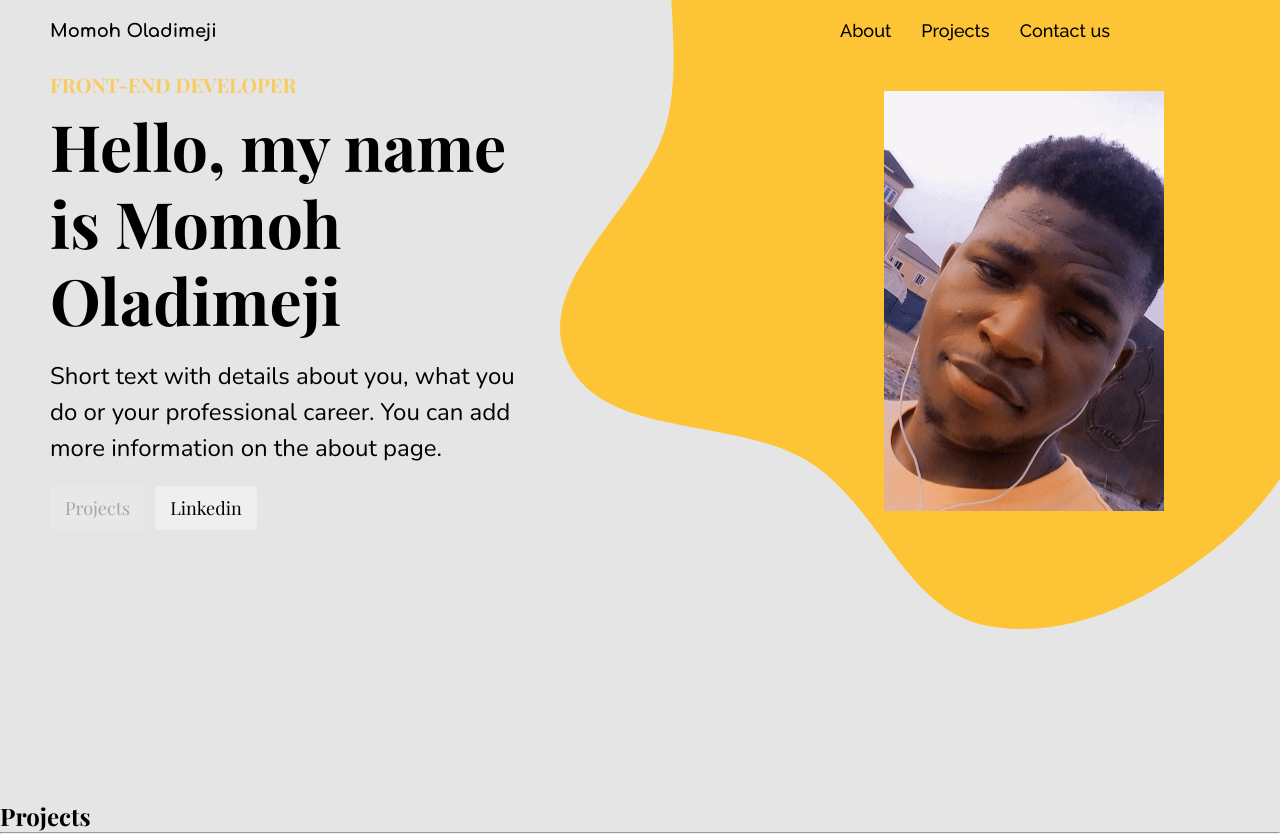
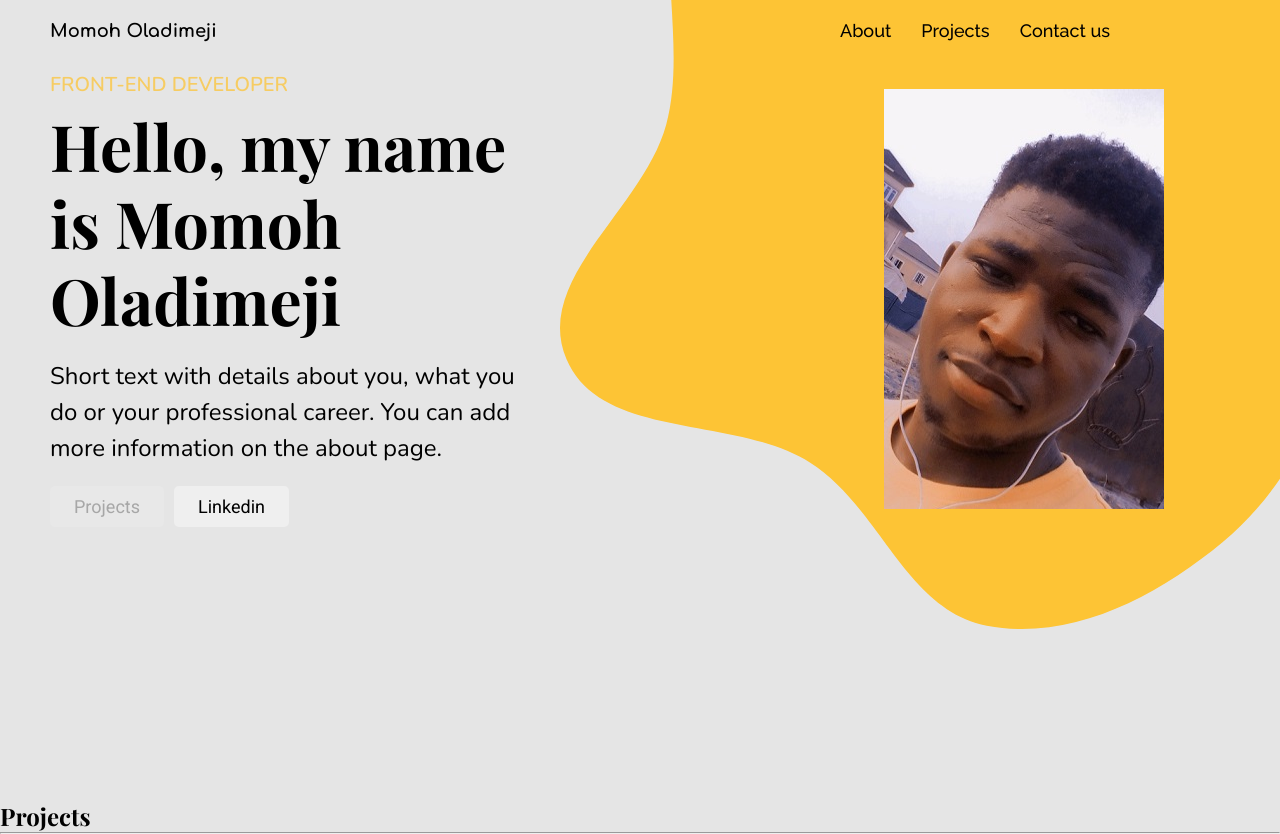
Before and after one commit to oladee/React-Portfolio, a React (Create React App) app: page / in a window 1280 px wide. Built offline with nearby package versions, Linux system fonts and the light colour scheme.

Commit message:
increased button aspect ratio

```diff
--- a/src/index.css
+++ b/src/index.css
@@ -51,6 +51,7 @@ nav ul li:hover, .button:hover{
   color: #fdc435;
   text-transform: uppercase;
   font-size: 20px;
+  font-family: 'Nunito', sans-serif;
   margin-bottom: 10px;
   animation: myAnimation 2s cubic-bezier(0.4, 0, 0.6, 1) infinite;
 }
@@ -70,7 +71,7 @@ nav ul li:hover, .button:hover{
 }
 .stack p {
   font-size: 24px;
-  font-family: Nunito;
+  font-family: 'Nunito', sans-serif;
   line-height: 150%;
   margin: 20px 0px;
 }
@@ -78,7 +79,8 @@ nav ul li:hover, .button:hover{
   display: none;
 }
 .button{
-  padding: 10px 15px;
+  padding: 10px 24px;
+  font-family: Roboto;
   font-size: 18px;
   outline: none;
   border: none;
```
